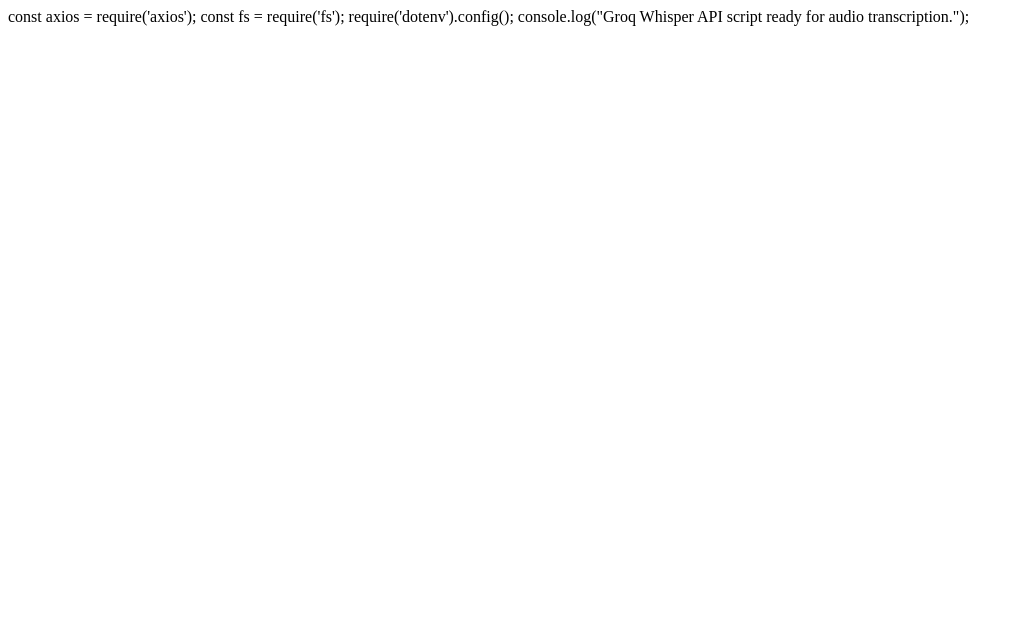
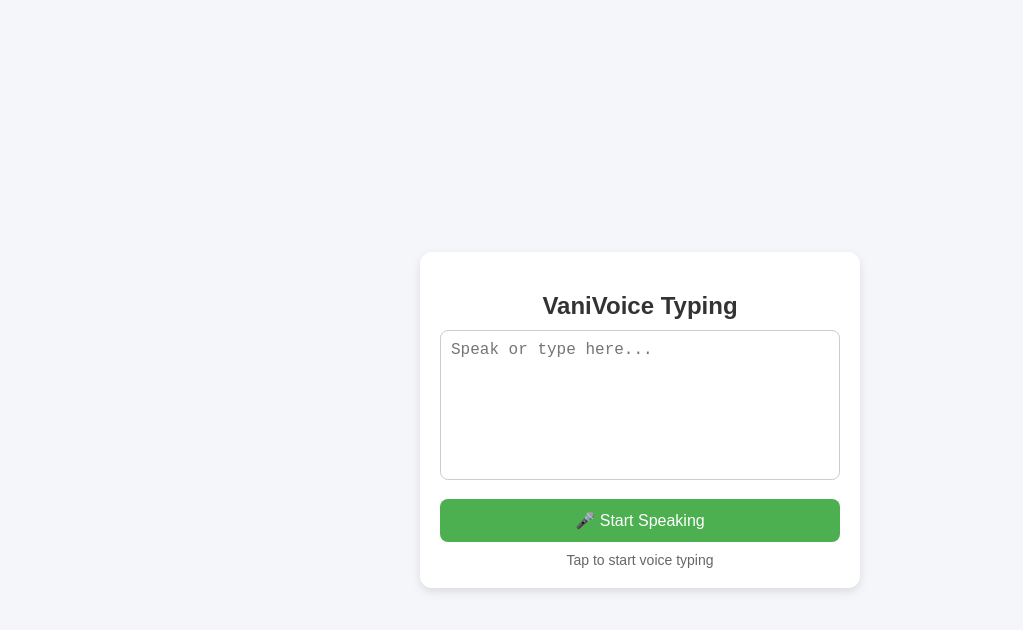
Before and after one commit to tejossi7510-rgb/VaniVoiceTyping, a website: page www/index.html in a window 1280 px wide. Shown: the whole page, without its empty margins (0-1023 px from the left). Drawn offline with Linux system fonts and the light colour scheme.

Commit message:
Update html interface for app UI

```diff
--- a/www/index.html
+++ b/www/index.html
@@ -1,5 +1,114 @@
-const axios = require('axios');
-const fs = require('fs');
-require('dotenv').config();
+<!DOCTYPE html>
+<html lang="en">
+<head>
+    <meta charset="UTF-8">
+    <meta name="viewport" content="width=device-width, initial-scale=1.0">
+    <title>VaniVoice Typing</title>
+    <style>
+        body {
+            font-family: Arial, sans-serif;
+            background-color: #f4f6f9;
+            margin: 0;
+            padding: 20px;
+            display: flex;
+            flex-direction: column;
+            align-items: center;
+            justify-content: center;
+            height: 100vh;
+        }
+        .container {
+            width: 100%;
+            max-width: 400px;
+            background: white;
+            padding: 20px;
+            border-radius: 12px;
+            box-shadow: 0 4px 10px rgba(0,0,0,0.1);
+            text-align: center;
+        }
+        h2 { color: #333; margin-bottom: 10px; }
+        textarea {
+            width: 100%;
+            height: 150px;
+            padding: 10px;
+            border: 1px solid #ccc;
+            border-radius: 8px;
+            resize: none;
+            font-size: 16px;
+            box-sizing: border-box;
+            margin-bottom: 15px;
+        }
+        button {
+            background-color: #4CAF50;
+            color: white;
+            border: none;
+            padding: 12px 20px;
+            font-size: 16px;
+            border-radius: 8px;
+            cursor: pointer;
+            width: 100%;
+        }
+        button:active { background-color: #45a049; }
+        .status { font-size: 14px; color: #666; margin-top: 10px; }
+    </style>
+</head>
+<body>
+    <div class="container">
+        <h2>VaniVoice Typing</h2>
+        <textarea id="textBox" placeholder="Speak or type here..."></textarea>
+        <button id="micBtn" onclick="toggleSpeech()">🎤 Start Speaking</button>
+        <div class="status" id="statusText">Tap to start voice typing</div>
+    </div>
 
-console.log("Groq Whisper API script ready for audio transcription.");
+    <script>
+        let recognizing = false;
+        const micBtn = document.getElementById('micBtn');
+        const textBox = document.getElementById('textBox');
+        const statusText = document.getElementById('statusText');
+
+        const SpeechRecognition = window.SpeechRecognition || window.webkitSpeechRecognition;
+        if (SpeechRecognition) {
+            const recognition = new SpeechRecognition();
+            recognition.continuous = true;
+            recognition.interimResults = true;
+            recognition.lang = 'bn-BD';
+
+            recognition.onstart = function() {
+                recognizing = true;
+                micBtn.style.backgroundColor = '#f44336';
+                micBtn.innerText = '🛑 Stop Speaking';
+                statusText.innerText = 'Listening... Speak now.';
+            };
+
+            recognition.onresult = function(event) {
+                let transcript = '';
+                for (let i = event.resultIndex; i < event.results.length; ++i) {
+                    transcript += event.results[i][0].transcript;
+                }
+                textBox.value = transcript;
+            };
+
+            recognition.onerror = function(event) {
+                statusText.innerText = 'Error occurred: ' + event.error;
+            };
+
+            recognition.onend = function() {
+                recognizing = false;
+                micBtn.style.backgroundColor = '#4CAF50';
+                micBtn.innerText = '🎤 Start Speaking';
+                statusText.innerText = 'Tap to start voice typing';
+            };
+
+            window.toggleSpeech = function() {
+                if (recognizing) {
+                    recognition.stop();
+                } else {
+                    recognition.start();
+                }
+            };
+        } else {
+            micBtn.style.display = 'none';
+            statusText.innerText = 'Speech Recognition is not supported on this browser/device.';
+        }
+    </script>
+</body>
+</html>
```
